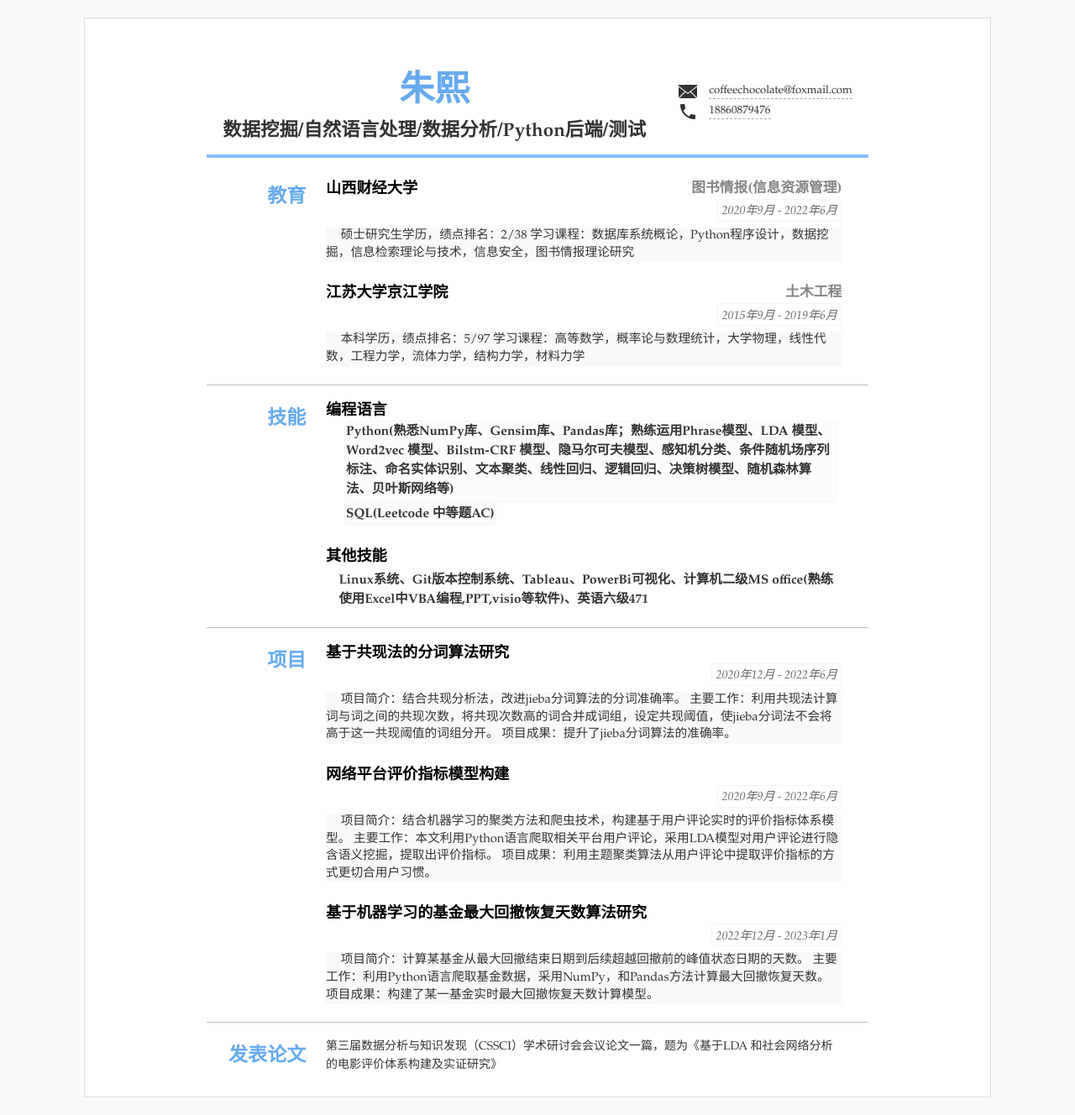
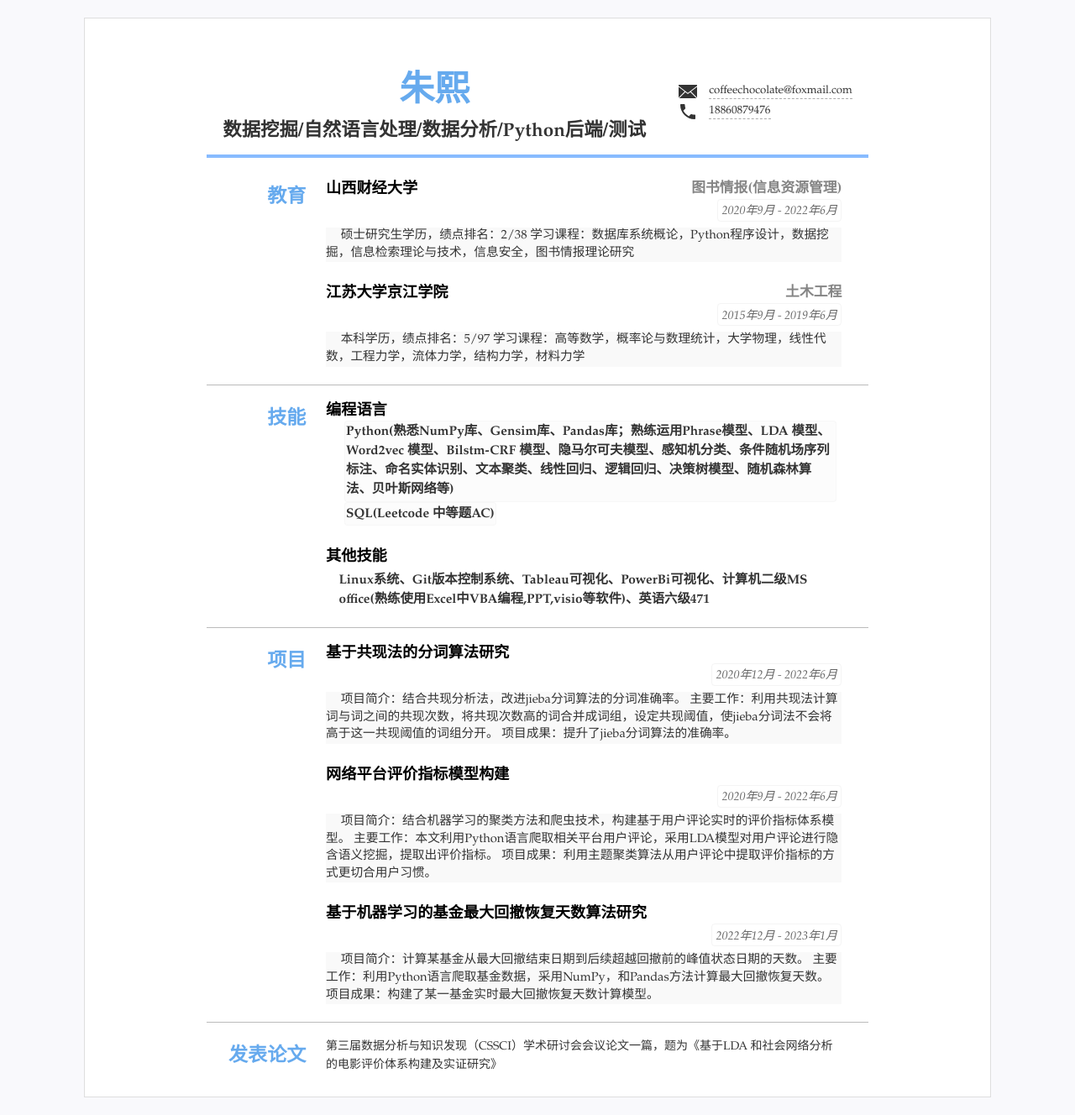
Before and after one commit to qiaokelishushu/CV, a Jekyll site: the page built from index.html, in a window 1280 px wide. Shown: the whole page at 84% size. Built offline with Jekyll 4.4.1, drawn with Linux system fonts in a browser that asks for light colours.

Commit message:
Update resume.yml

```diff
--- a/_data/resume.yml
+++ b/_data/resume.yml
@@ -48,7 +48,7 @@ main: #简历主要内容，
     - SQL(Leetcode 中等题AC)
 #     - 语言3
   - title: 其他技能
-    summary: Linux系统、Git版本控制系统、Tableau、PowerBi可视化、计算机二级MS office(熟练使用Excel中VBA编程,PPT,visio等软件)、英语六级471
+    summary: Linux系统、Git版本控制系统、Tableau可视化、PowerBi可视化、计算机二级MS office(熟练使用Excel中VBA编程,PPT,visio等软件)、英语六级471
 
 # - type: experience
 #   name: 经验
```
